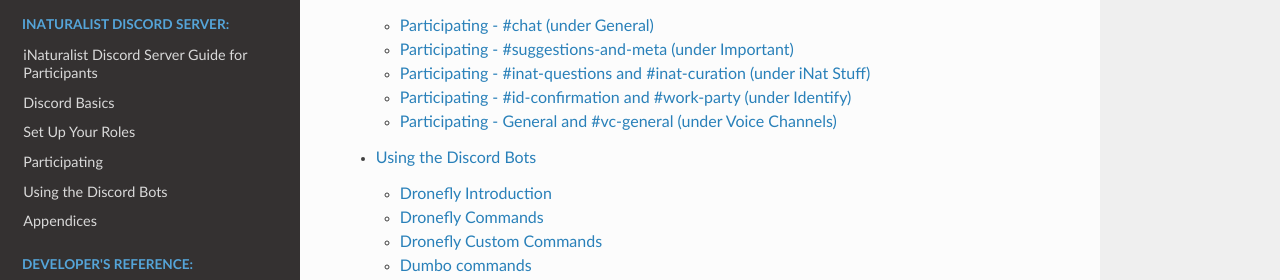
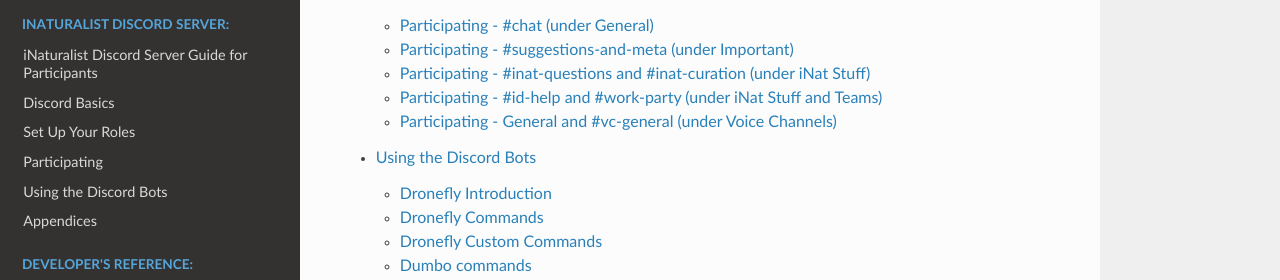
Before and after one commit to dronefly-garden/dronefly-doc, a Sphinx documentation site: the page built from docs/index.rst, in a window 1280 px wide and 900 px high, scrolled down 456 px. Shown: the part 170-450 px from the top of the window. Built offline with Sphinx 7.4.7 and the Read the Docs theme 2.0.0, drawn with Linux system fonts in a browser that asks for light colours.

Commit message:
Update guide_for_participants.rst
Updated to reflect updates to channel categories

```diff
--- a/docs/guide_for_participants.rst
+++ b/docs/guide_for_participants.rst
@@ -217,10 +217,10 @@
 #progress-and-yearlist is for discussing significant iNat milestones.
 (Please use #bot-commands for status checks.)
 
-Participating - #id-confirmation and #work-party (under Identify)
+Participating - #id-help and #work-party (under iNat Stuff and Teams)
 -----------------------------------------------------------------
 
-Use the #id-confirmation channel for:
+Use the #id-help channel for:
 
 -  Posting an observation where you’ve made an ID and are looking for a
    confirmation.
```
